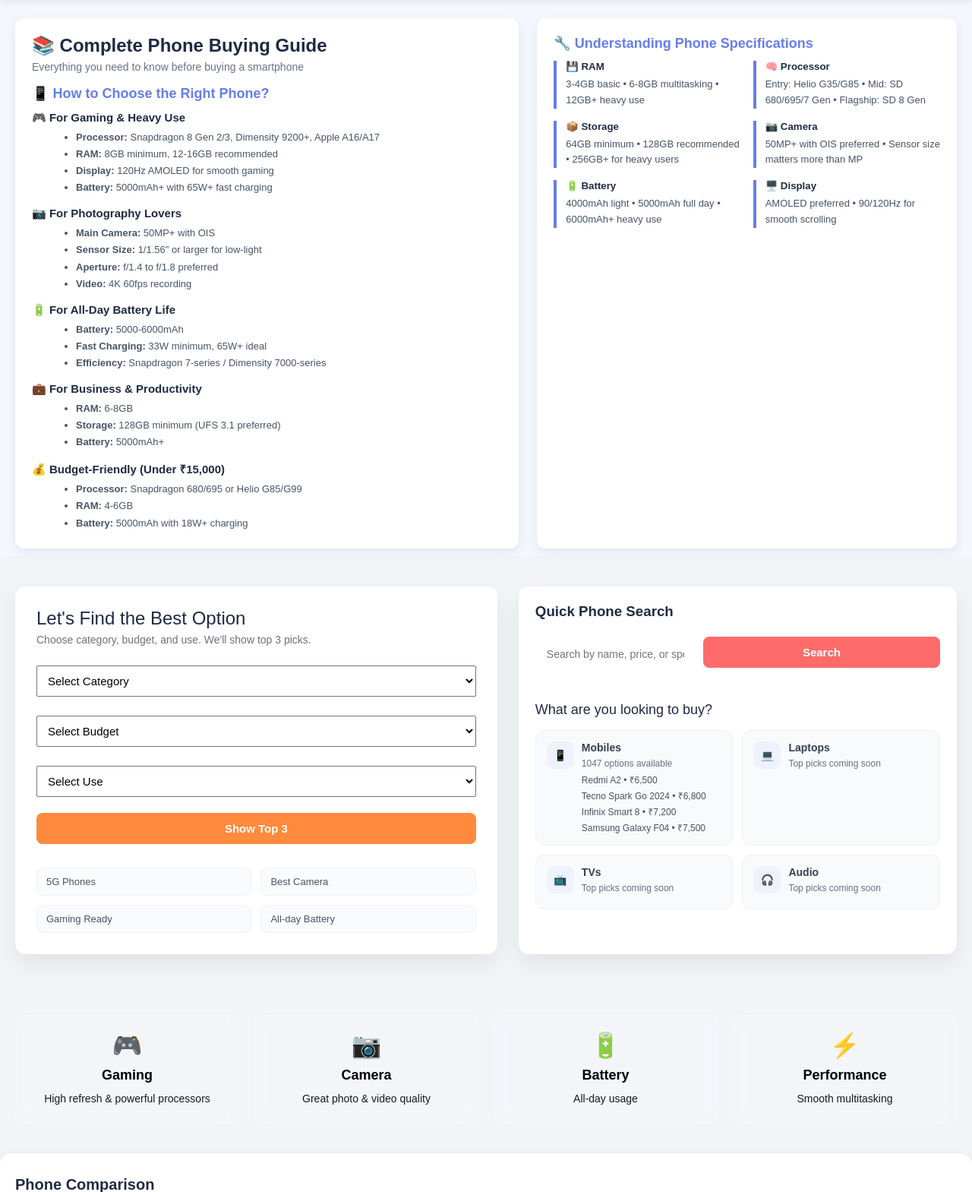
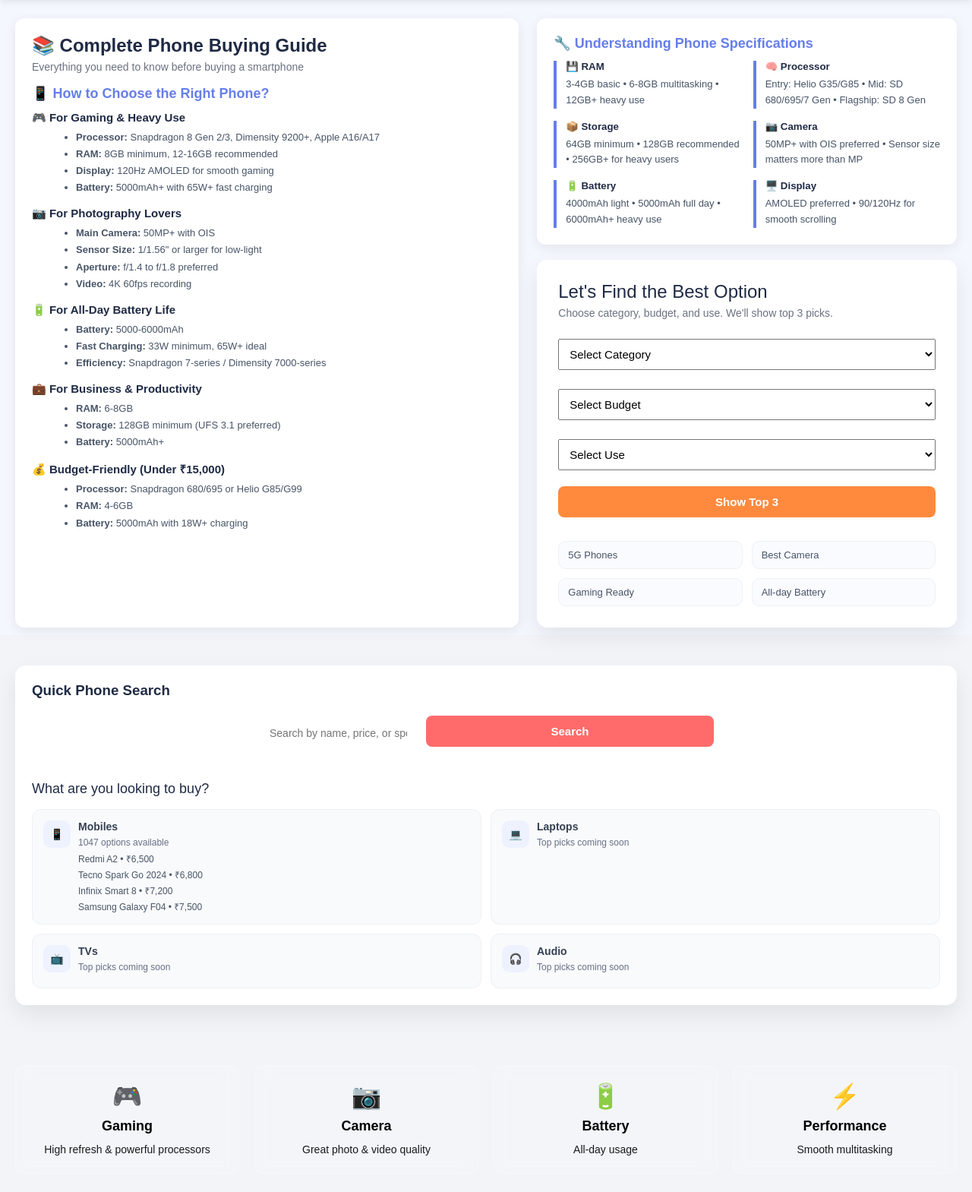
Before and after one commit to Shubh10091997/top3-mobile, a Flask app: page / in a window 1280 px wide. Shown: the part 253-1822 px from the top of the page at 76% size. Run offline with Flask 3, Linux system fonts and the light colour scheme.

Commit message:
Place best option card in buying guide space

```diff
--- a/templates/index.html
+++ b/templates/index.html
@@ -51,6 +51,10 @@
       grid-template-columns: 1.1fr 1fr;
       gap: 28px;
       align-items: stretch;
+    }
+
+    .hero.hero-single {
+      grid-template-columns: 1fr;
     }
 
     .hero-card {
@@ -189,6 +193,12 @@
       display: grid;
       grid-template-columns: 1.2fr 1fr;
       gap: 24px;
+    }
+
+    .buying-guide-side {
+      display: flex;
+      flex-direction: column;
+      gap: 20px;
     }
 
     .buying-guide-card {
@@ -369,7 +379,7 @@
           </ul>
         </div>
       </div>
-
+      <div class="buying-guide-side">
         <div class="buying-guide-card">
           <h4 style="color: #667eea; font-size: 18px; margin: 0 0 12px 0;">🔧 Understanding Phone Specifications</h4>
           <div class="spec-grid">
@@ -399,12 +409,7 @@
             </div>
           </div>
         </div>
-    </div>
-  </div>
-
-<div class="container-wrapper">
-<div class="page-wrap">
-  <div class="hero">
+
         <div class="hero-card">
           <div class="hero-title">Let's Find the Best Option</div>
           <div class="hero-subtitle">Choose category, budget, and use. We'll show top 3 picks.</div>
@@ -439,6 +444,13 @@
             <div class="quick-item">All‑day Battery</div>
           </div>
         </div>
+      </div>
+    </div>
+  </div>
+
+<div class="container-wrapper">
+<div class="page-wrap">
+  <div class="hero hero-single">
     <div class="right-panel">
       <h3>Quick Phone Search</h3>
       <div class="search-container">
```
Lines whose indentation alone changed are shown as unchanged.
